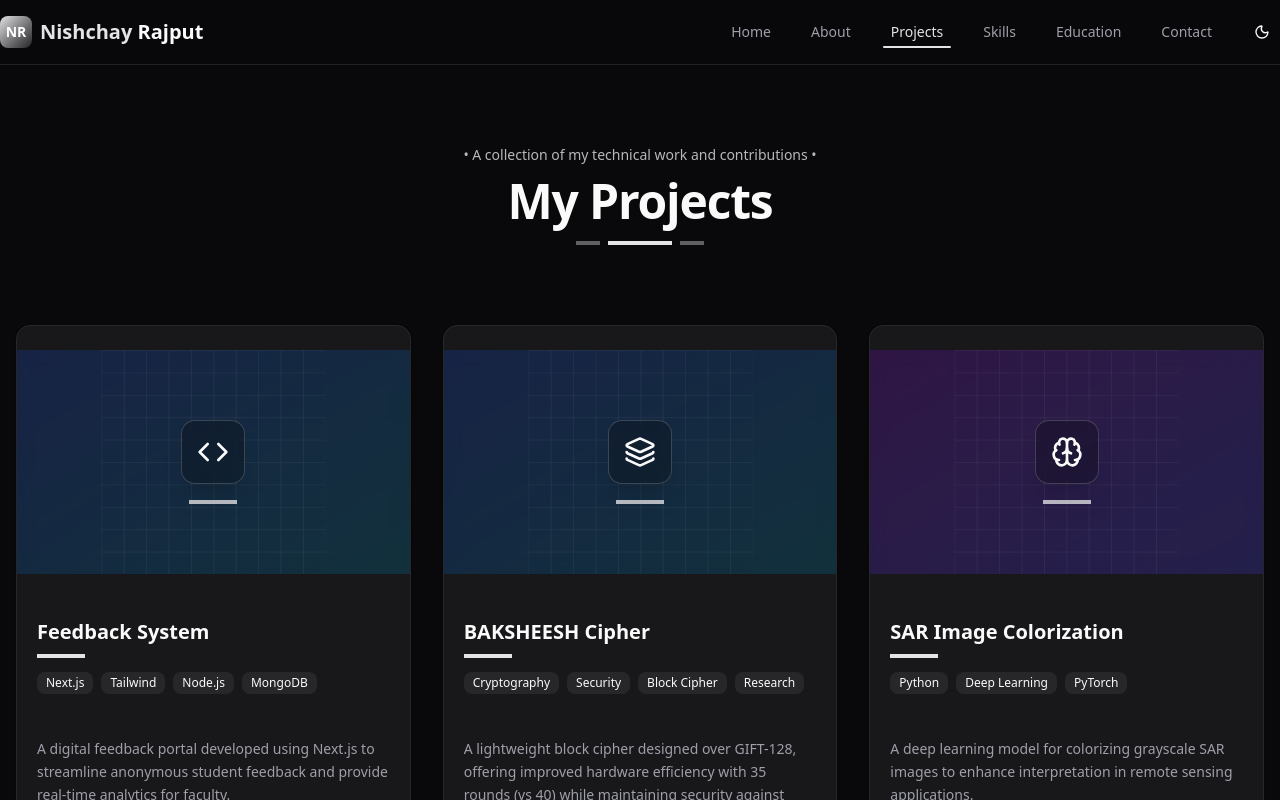
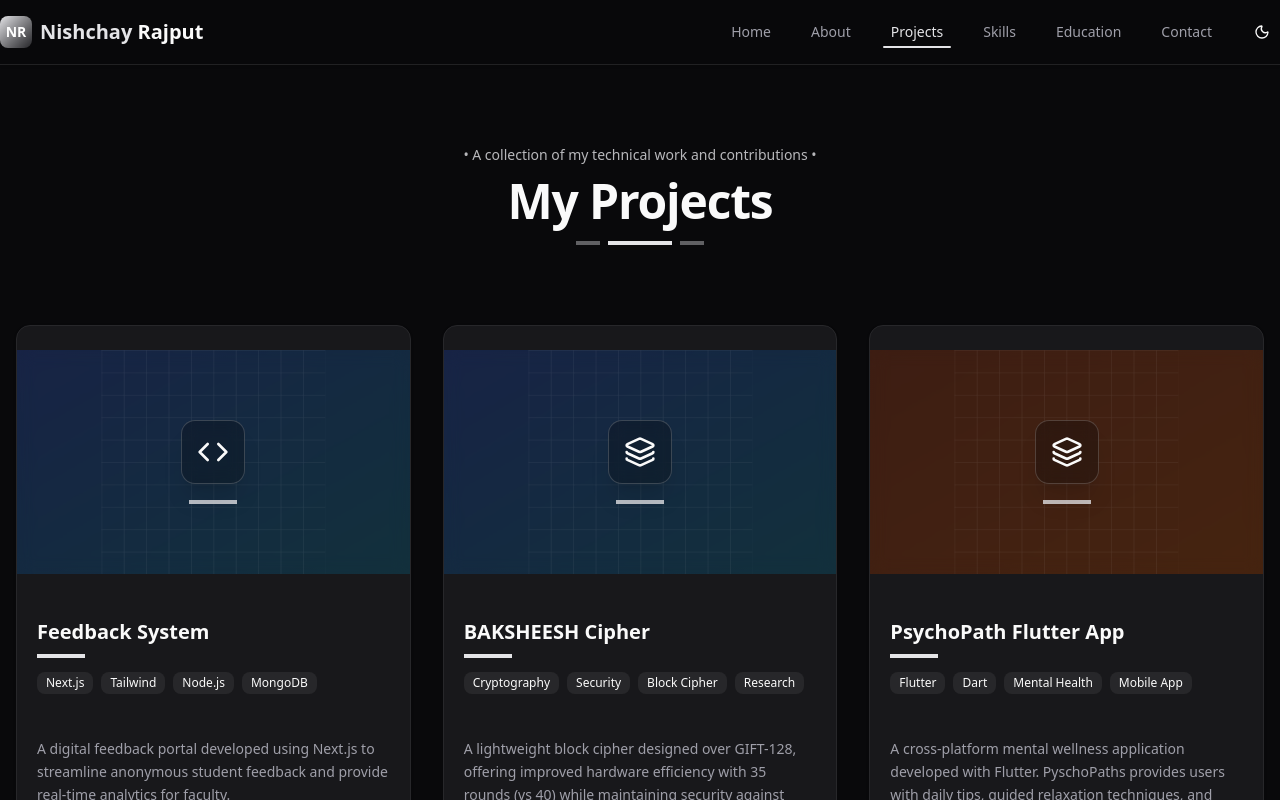
Before and after one commit to NishchayRajput/NishchayRajput.github.io, a Next.js app: page /projects in a window 1280 px wide. Shown: the top 800 px of the page. Built offline with nearby package versions, Linux system fonts and the light colour scheme.

Commit message:
feat: added project

```diff
--- a/app/projects/page.tsx
+++ b/app/projects/page.tsx
@@ -26,6 +26,14 @@ export default function ProjectsPage() {
           tags={["Cryptography", "Security", "Block Cipher", "Research"]}
           colorScheme="red"
           demoUrl="/files/Crypto_Term_Paper (1).pdf"
+        />
+
+        <ProjectCard
+          title="PsychoPath Flutter App"
+          description="A cross-platform mental wellness application developed with Flutter. PyschoPaths provides users with daily tips, guided relaxation techniques, and access to community support resources to help manage stress and improve emotional well-being. The app features a curated library of meditation exercises, mindfulness practices, and helpline contacts, making mental health support accessible and practical for a broad audience."
+          tags={["Flutter", "Dart", "Mental Health", "Mobile App"]}
+          colorScheme="orange"
+          githubUrl="https://github.com/NishchayRajput/PyschoPaths"
         />
 
 
--- a/components/project-card.tsx
+++ b/components/project-card.tsx
@@ -12,7 +12,7 @@ interface ProjectCardProps {
   githubUrl?: string;
   slug?: string;
   imageSrc?: string; // Kept for backward compatibility but won't be used
-  colorScheme?: "blue" | "purple" | "green" | "orange" | "pink" | "gradient" | "red" | "cyan";
+  colorScheme?: "blue" | "purple" | "green" | "orange" | "pink" | "gradient" | "red" | "cyan" | "yellow";
 }
 
 // Function to get an icon based on project tags
```
